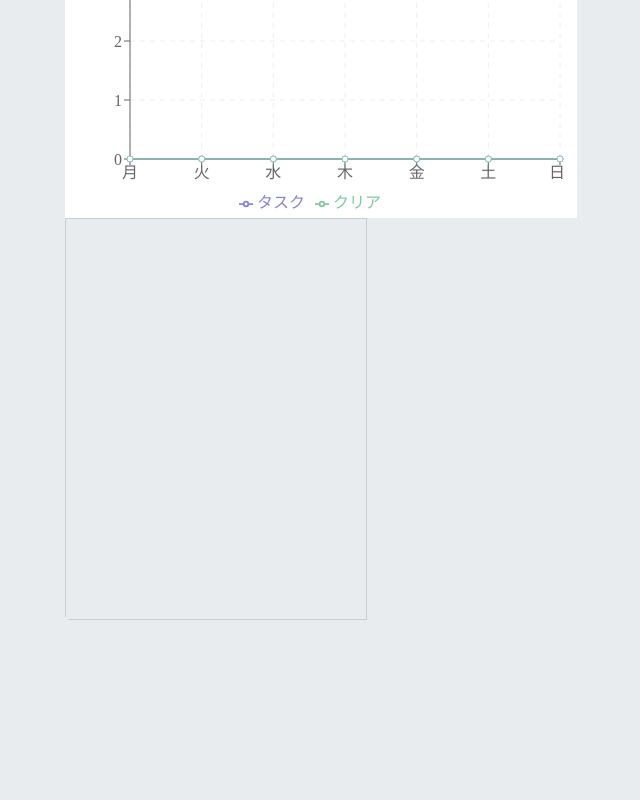
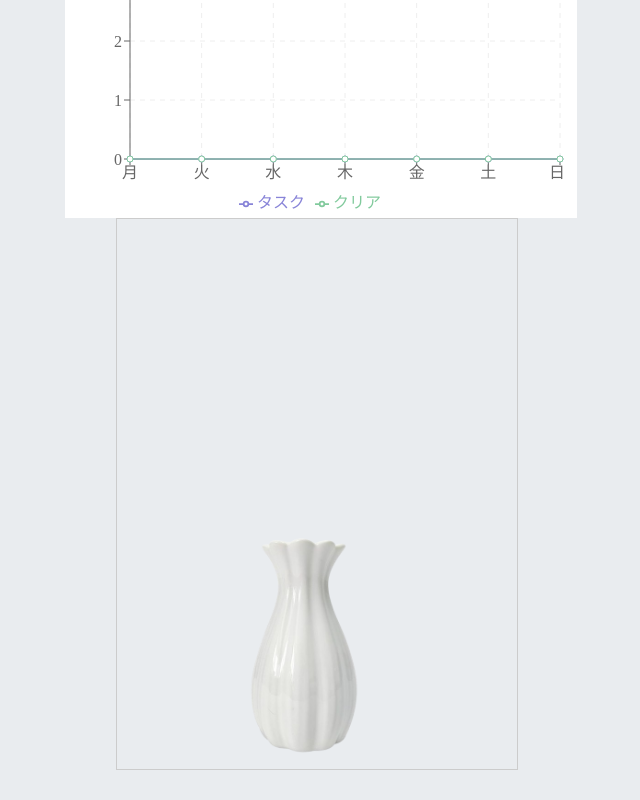
Before and after one commit to s1f10230171/react-todo-app, a React (Create React App) app: page / in a window 1280 px wide. Shown: the part 368-1168 px from the top of the page, without its empty margins (319-959 px from the left). Before the commit the page ends 988 px from the top, so only its background shows below. Built offline with nearby package versions, Linux system fonts and the light colour scheme; the HTML template or start-up script is replaced by a standard one.

Commit message:
花瓶追加

```diff
--- a/src/StackedImage.js
+++ b/src/StackedImage.js
@@ -41,7 +41,16 @@ function StackedImages({getThisWeekClearCount}) {
   }, [getThisWeekClearCount]);
 
   return (
-    <div style={{ position: "relative", width: "300px", height: "400px", border: "1px solid #ccc" }}>
+    <div style={{ position: "relative", width: "400px", height: "550px", border: "1px solid #ccc", left: "10%", marginBottom:"30px"}}>
+      <img src="/images/kabin.png"
+        style={{
+          width: "230px",
+          height: "auto",
+          position: "absolute",
+          bottom: "10px",
+          right: "98px" ,
+          zIndex: 9999
+        }} />
       {images.map((img, index) => (
         <img
           key={index}
@@ -49,10 +58,10 @@ function StackedImages({getThisWeekClearCount}) {
           alt={`image-${index}`}
           style={{
             position: "absolute",
-            top: 0,
-            left: 0,
-            width: "100%",
-            height: "100%",
+            top: "20px",
+            left: "10%",
+            width: "75%",
+            height: "75%",
             objectFit: "cover",
             zIndex: index,
           }}
```
Also changed, not shown: public/images/kabin.png (added).
